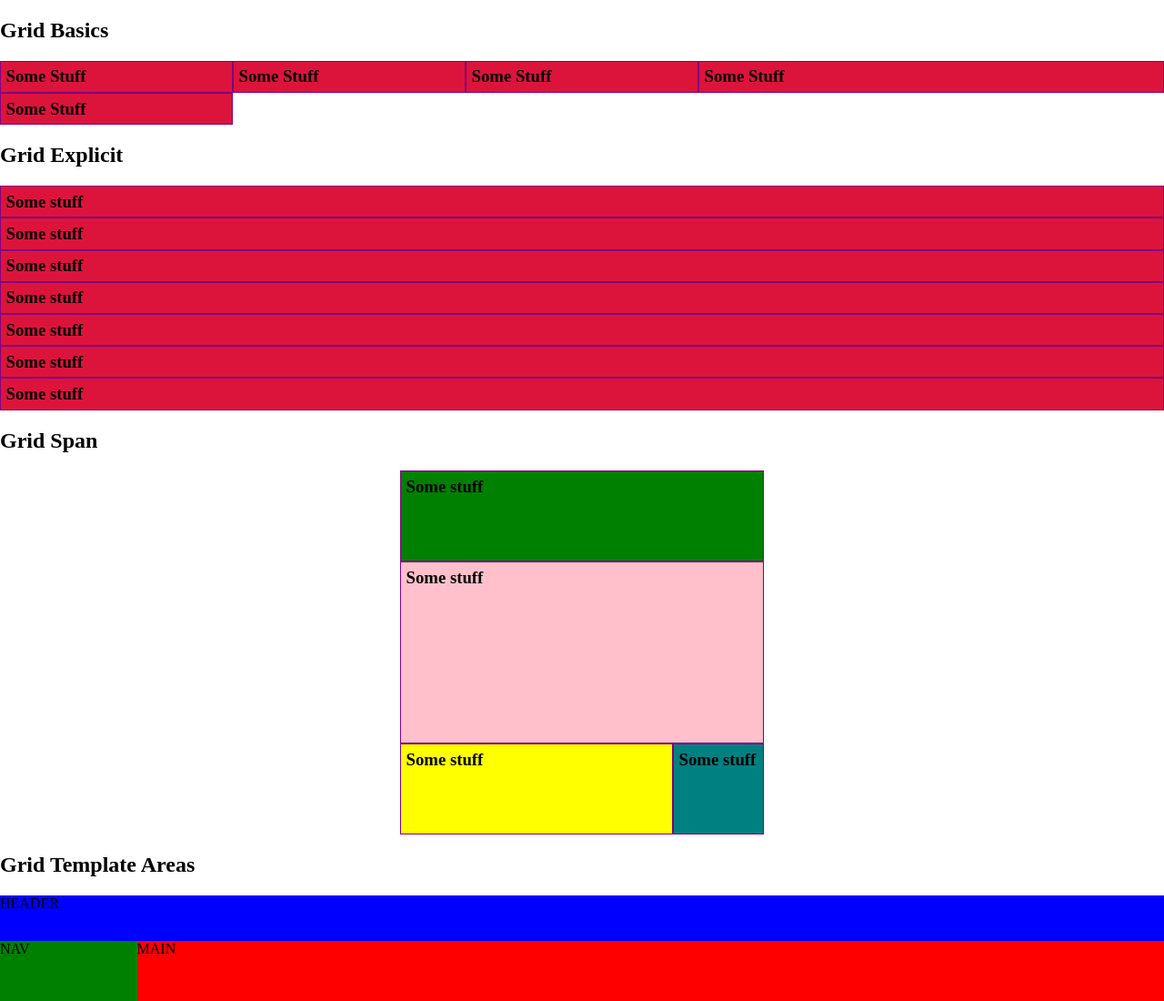
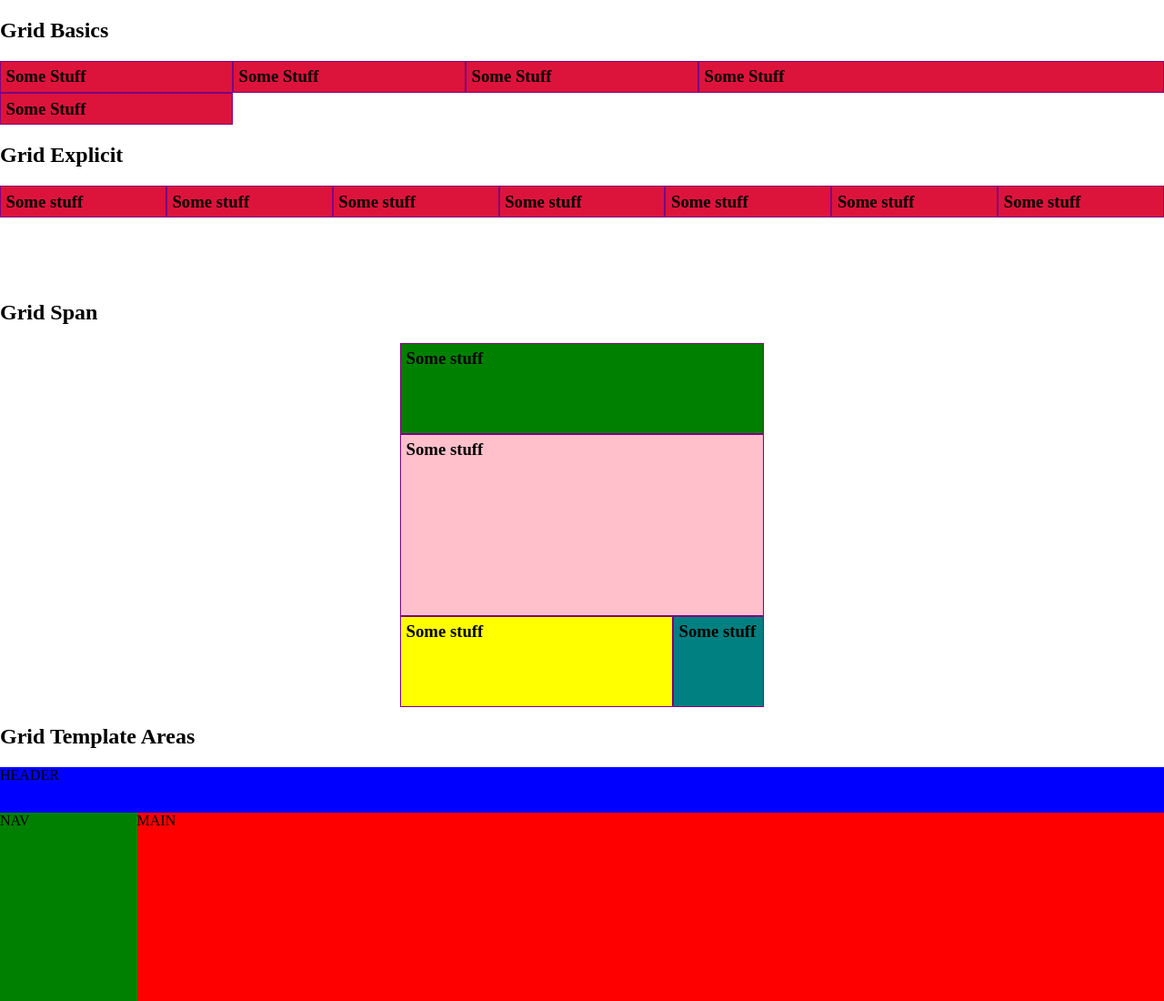
Before and after one commit to uprighted-learners/ptsb_may_2024_HTML_CSS, a plain HTML site: page CSS_grid/index.html in a window 1280 px wide. Shown: the top 1100 px of the page at 91% size. Drawn offline with Linux system fonts and the light colour scheme.

Commit message:
grid explicit update

```diff
--- a/CSS_grid/style.css
+++ b/CSS_grid/style.css
@@ -24,7 +24,7 @@ h3 {
     /* grid-template-rows: 2fr 1fr 3fr */
 
 
-    grid-template-columns: repeat("auto-fill", minmax(170px, 1fr));
+    grid-template-columns: repeat(auto-fill, minmax(170px, 1fr));
     grid-template-rows: 1fr 1fr 1fr;
 
 }
```
